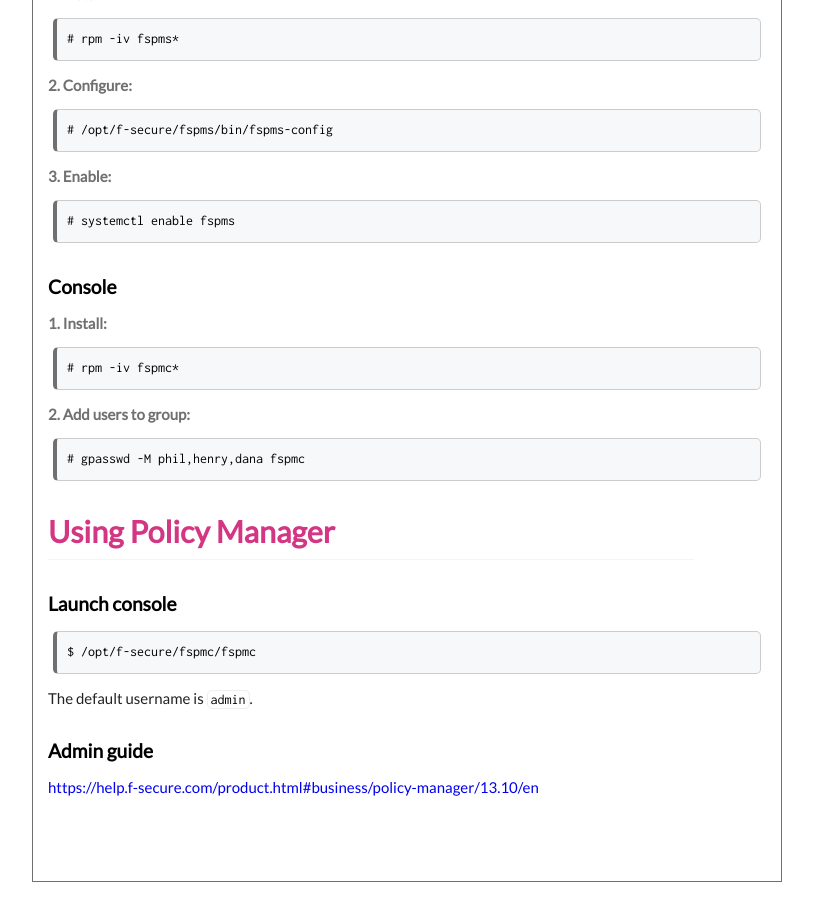
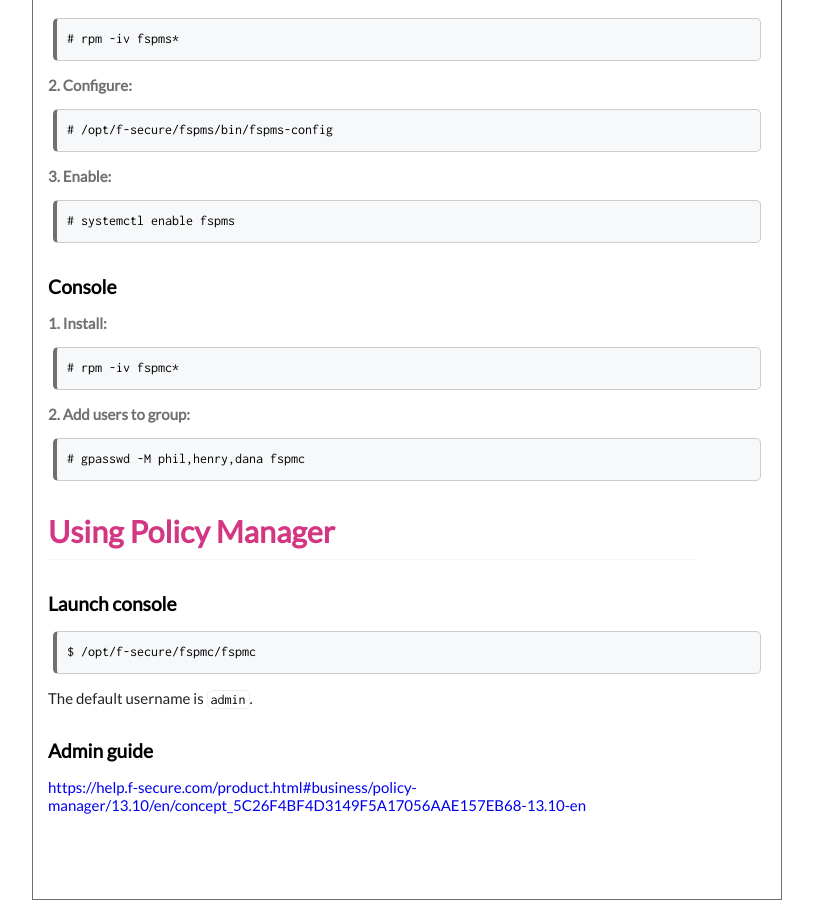
Before and after one commit to execas/execas.github.io, a Jekyll site: the page built from _posts/2018-08-30-f-secure-policy-manager-13x-on-centos.md, in a window 1280 px wide and 900 px high, scrolled down 1175 px. Shown: the whole window, without its empty margins (233-1046 px from the left). Built offline with Jekyll 4.4.1, drawn with Linux system fonts in a browser that asks for light colours.

Commit message:
Update 2018-08-30-f-secure-policy-manager-13x-on-centos.md

```diff
--- a/_posts/2018-08-30-f-secure-policy-manager-13x-on-centos.md
+++ b/_posts/2018-08-30-f-secure-policy-manager-13x-on-centos.md
@@ -88,4 +88,4 @@
 
 ### Admin guide
 
-<https://help.f-secure.com/product.html#business/policy-manager/13.10/en>
+<https://help.f-secure.com/product.html#business/policy-manager/13.10/en/concept_5C26F4BF4D3149F5A17056AAE157EB68-13.10-en>
```
